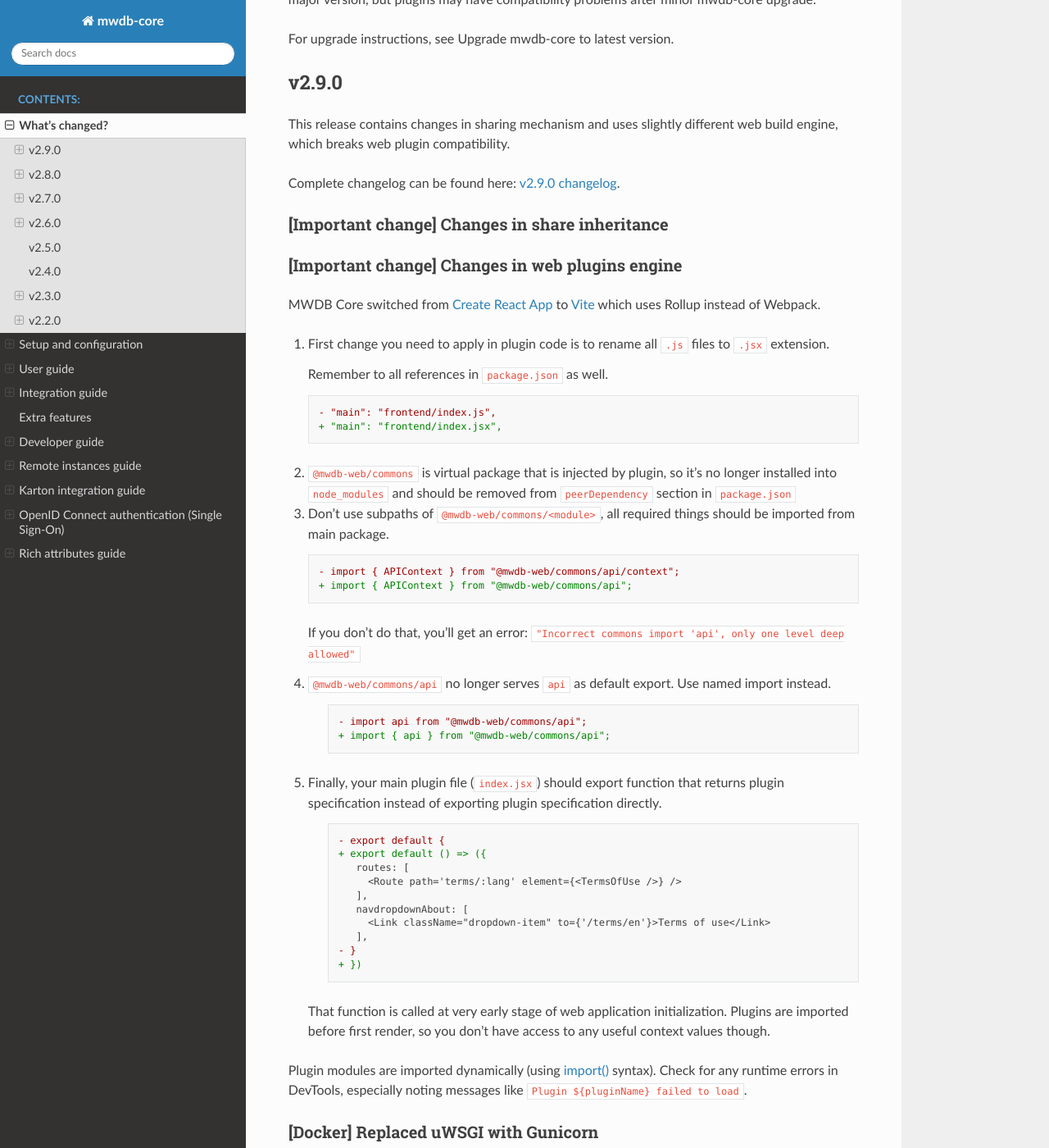
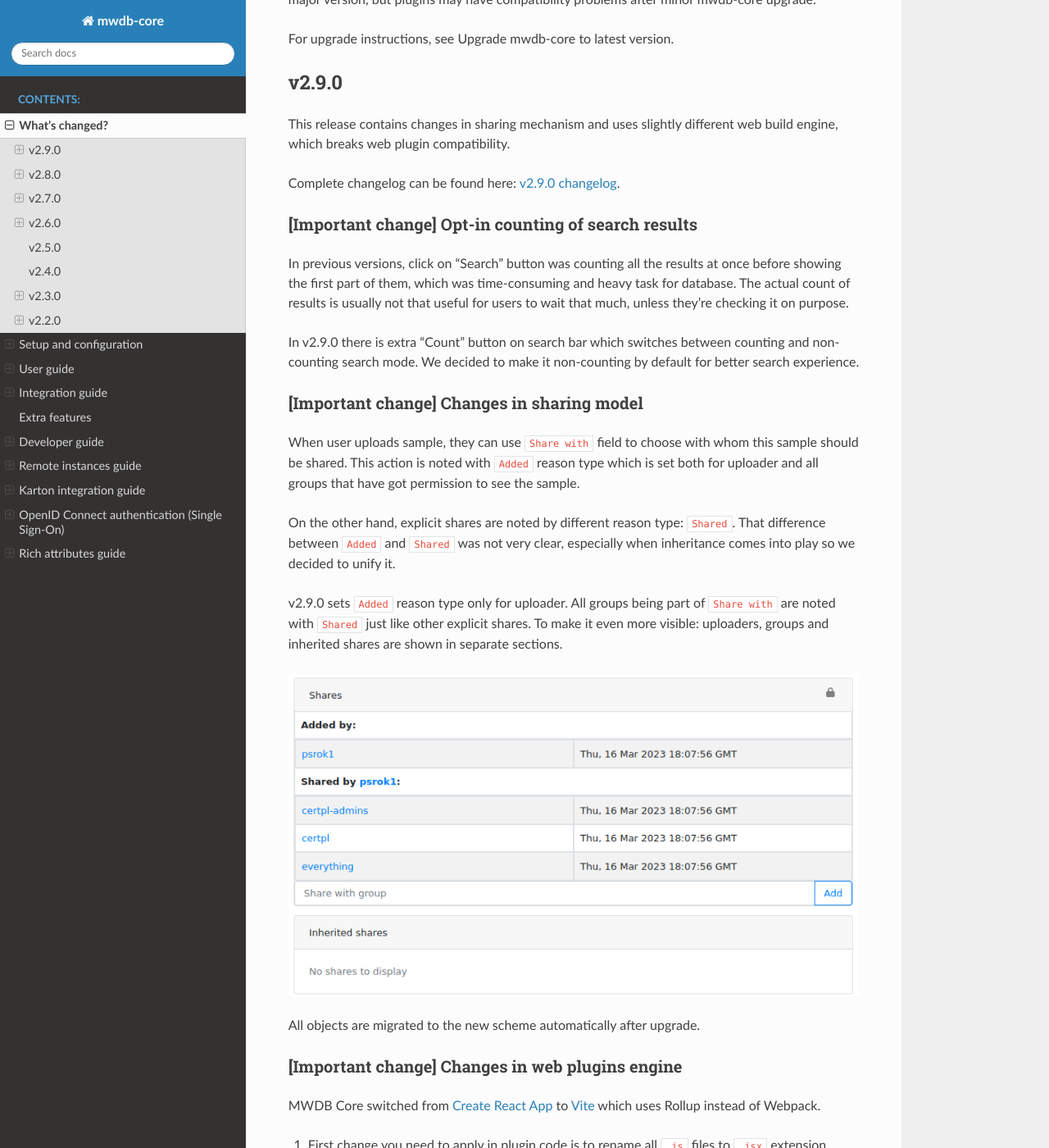
Before and after one commit to CERT-Polska/mwdb-core, a Sphinx documentation site: the page built from docs/whats-changed.rst, in a window 1280 px wide and 1400 px high, scrolled down 220 px. Shown: the whole window at 82% size. Built offline with Sphinx 7.4.7 and the Read the Docs theme 2.0.0, drawn with Linux system fonts in a browser that asks for light colours; some of the changed text lies outside the part shown.

Commit message:
More docs

```diff
--- a/docs/whats-changed.rst
+++ b/docs/whats-changed.rst
@@ -15,8 +15,33 @@
 
 Complete changelog can be found here: `v2.9.0 changelog <https://github.com/CERT-Polska/mwdb-core/releases/tag/v2.9.0>`_.
 
-[Important change] Changes in share inheritance
-~~~~~~~~~~~~~~~~~~~~~~~~~~~~~~~~~~~~~~~~~~~~~~~
+[Important change] Opt-in counting of search results
+~~~~~~~~~~~~~~~~~~~~~~~~~~~~~~~~~~~~~~~~~~~~~~~~~~~~
+
+In previous versions, click on "Search" button was counting all the results at once before showing the first part of them,
+which was time-consuming and heavy task for database. The actual count of results is usually not that useful for users to
+wait that much, unless they're checking it on purpose.
+
+In v2.9.0 there is extra "Count" button on search bar which switches between counting and non-counting search mode.
+We decided to make it non-counting by default for better search experience.
+
+[Important change] Changes in sharing model
+~~~~~~~~~~~~~~~~~~~~~~~~~~~~~~~~~~~~~~~~~~~
+
+When user uploads sample, they can use ``Share with`` field to choose with whom this sample should be shared. This action
+is noted with ``Added`` reason type which is set both for uploader and all groups that have got permission to see the sample.
+
+On the other hand, explicit shares are noted by different reason type: ``Shared``. That difference between ``Added`` and
+``Shared`` was not very clear, especially when inheritance comes into play so we decided to unify it.
+
+v2.9.0 sets ``Added`` reason type only for uploader. All groups being part of ``Share with`` are noted with ``Shared`` just like
+other explicit shares. To make it even more visible: uploaders, groups and inherited shares are shown in separate sections.
+
+.. image:: ../_static/sharing-v290.png
+   :target: ../_static/sharing-v290.png
+   :alt: Shares box in v2.9.0
+
+All objects are migrated to the new scheme automatically after upgrade.
 
 [Important change] Changes in web plugins engine
 ~~~~~~~~~~~~~~~~~~~~~~~~~~~~~~~~~~~~~~~~~~~~~~~~
@@ -74,11 +99,16 @@
 Plugin modules are imported dynamically (using `import() <https://developer.mozilla.org/en-US/docs/Web/JavaScript/Reference/Operators/import>`_ syntax).
 Check for any runtime errors in DevTools, especially noting messages like ``Plugin ${pluginName} failed to load``.
 
-[Docker] Replaced uWSGI with Gunicorn
+[Important change] Replaced uWSGI with Gunicorn
 ~~~~~~~~~~~~~~~~~~~~~~~~~~~~~~~~~~~~~
 
+``certpl/mwdb`` Docker image uses `Gunicorn <https://docs.gunicorn.org/en/stable/index.html>`_ instead of `uWSGI <https://uwsgi-docs.readthedocs.io/en/latest/>`_
+for serving Python WSGI application. If you have uWSGI-dependent configuration customized via environment variables, you need to change it
+to Gunicorn equivalent.
 
+Docker image by default spawns 4 sync workers and that number can be set via ``GUNICORN_WORKERS`` environment variable.
 
+For more information about configuring Gunicorn, check `Settings page in Gunicorn documentation <https://docs.gunicorn.org/en/stable/settings.html#>`_.
 
 v2.8.0
 ------
```
Also changed, not shown: docs/_static/sharing-v290.png (added).
